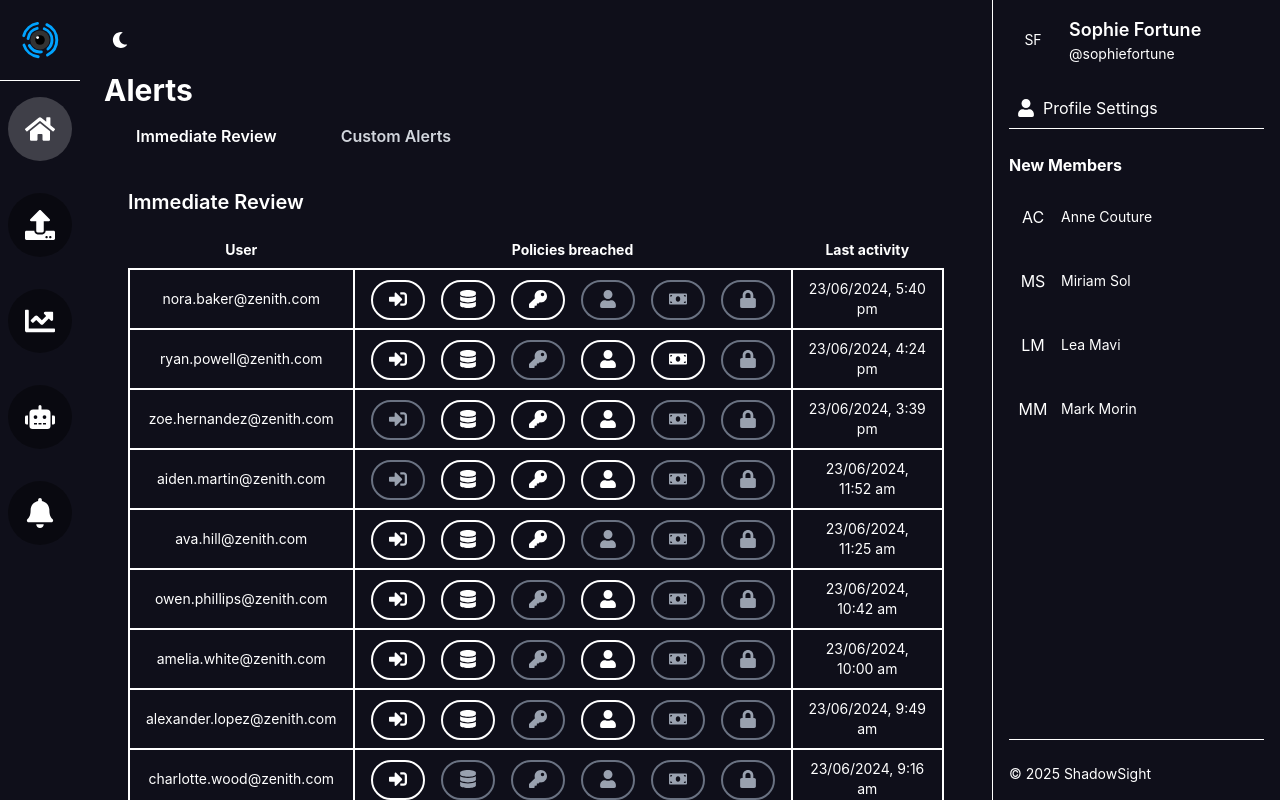
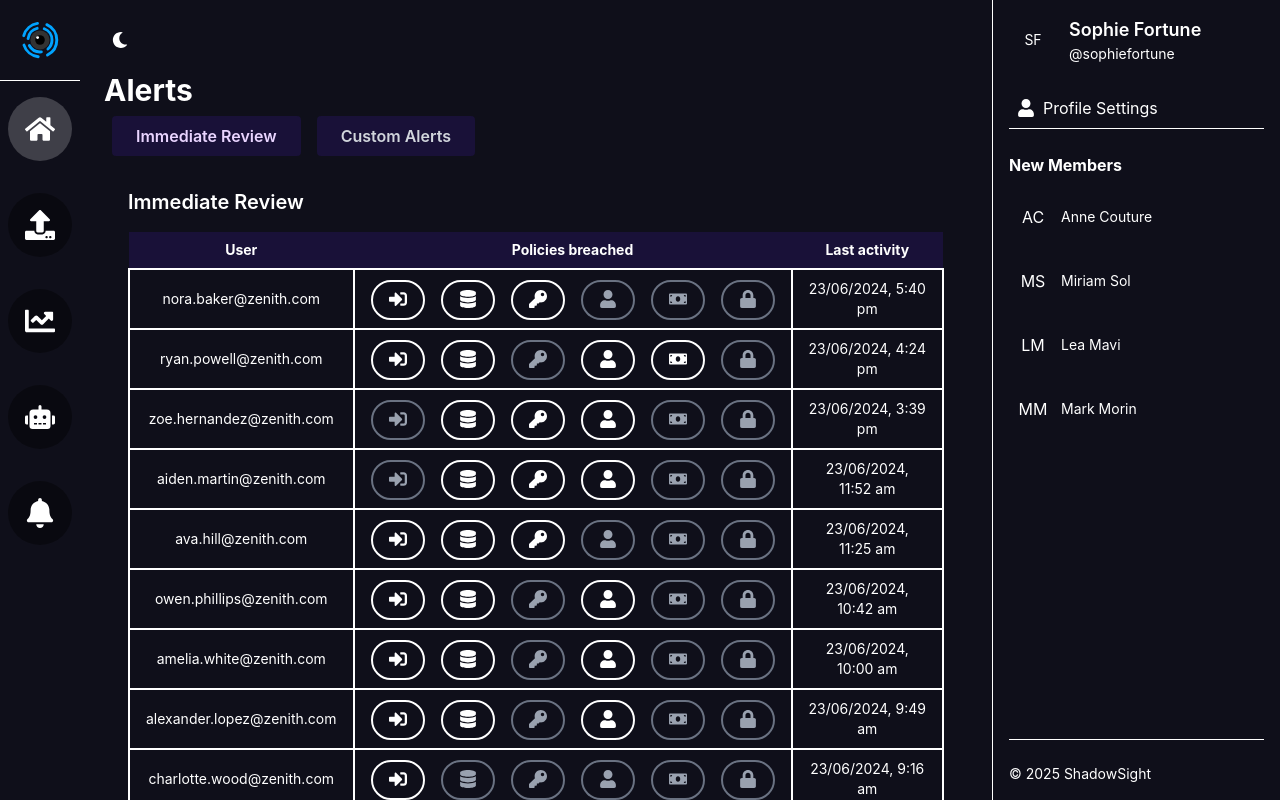
Before and after one commit to justinvu22/LTU-Academic-Weapon, a Next.js app: page /alerts in a window 1280 px wide. Built offline with nearby package versions, Linux system fonts and the light colour scheme.

Commit message:
Updated page.tsx
Few changes in the outlook

```diff
--- a/app/alerts/page.tsx
+++ b/app/alerts/page.tsx
@@ -183,13 +183,13 @@ export default function CustomAlertsPage() {
         <h1 className="text-3xl font-bold mb-8">Alerts</h1>
         <div className="flex gap-4 mb-8  p-2 rounded-xl w-fit">
           <button
-            className={`px-6 py-2 rounded-t-lg font-semibold transition-colors duration-200 ${selectedTab === 'immediate' ? 'bg-gray-900 text-white' : 'bg-gray-700 text-gray-300'}`}
+            className={`px-6 py-2 rounded flex font-semibold transition-colors duration-200 ${selectedTab === 'immediate' ? 'bg-[#191138] text-purple-200' : 'bg-[#191138] text-gray-300'}`}
             onClick={() => setSelectedTab('immediate')}
           >
             Immediate Review
           </button>
           <button
-            className={`px-6 py-2 rounded-t-lg font-semibold transition-colors duration-200 ${selectedTab === 'custom' ? 'bg-gray-900 text-white' : 'bg-gray-700 text-gray-300'}`}
+            className={`px-6 py-2 rounded flex font-semibold transition-colors duration-200 ${selectedTab === 'custom' ? 'bg-[#191138] text-purple-200' : 'bg-[#191138] text-gray-300'}`}
             onClick={() => setSelectedTab('custom')}
           >
             Custom Alerts
@@ -203,10 +203,10 @@ export default function CustomAlertsPage() {
             <div className="overflow-x-auto">
               <table className="w-full min-w-[700px] text-center text-sm">
                 <thead>
-                  <tr className="bg-purple-950">
-                    <th className="py-2 px-4 text-center">User</th>
-                    <th className="py-2 px-4 text-center">Policies breached</th>
-                    <th className="py-2 px-4 text-center">Last activity</th>
+                  <tr>
+                    <th className="bg-[#191138] py-2 px-4 text-center">User</th>
+                    <th className="bg-[#191138] py-2 px-4 text-center">Policies breached</th>
+                    <th className="bg-[#191138] py-2 px-4 text-center">Last activity</th>
                   </tr>
                 </thead>
                 <tbody>
```
